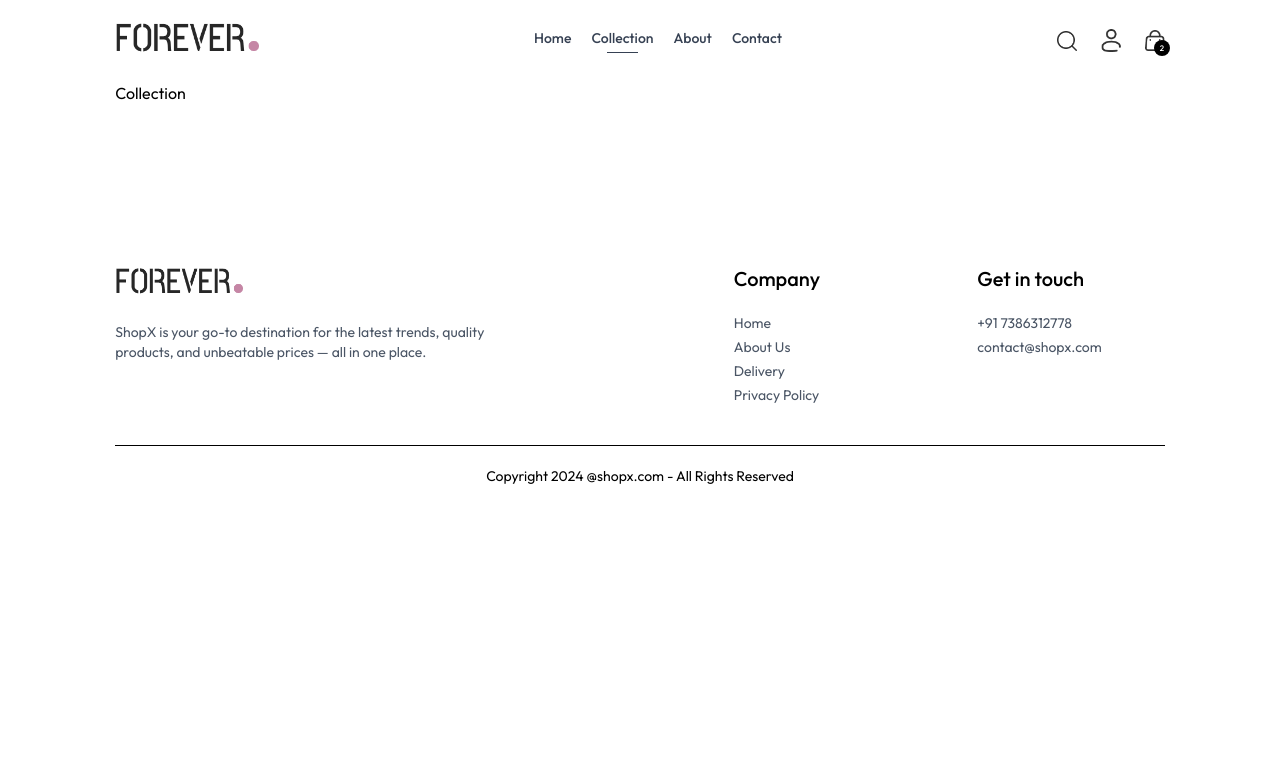
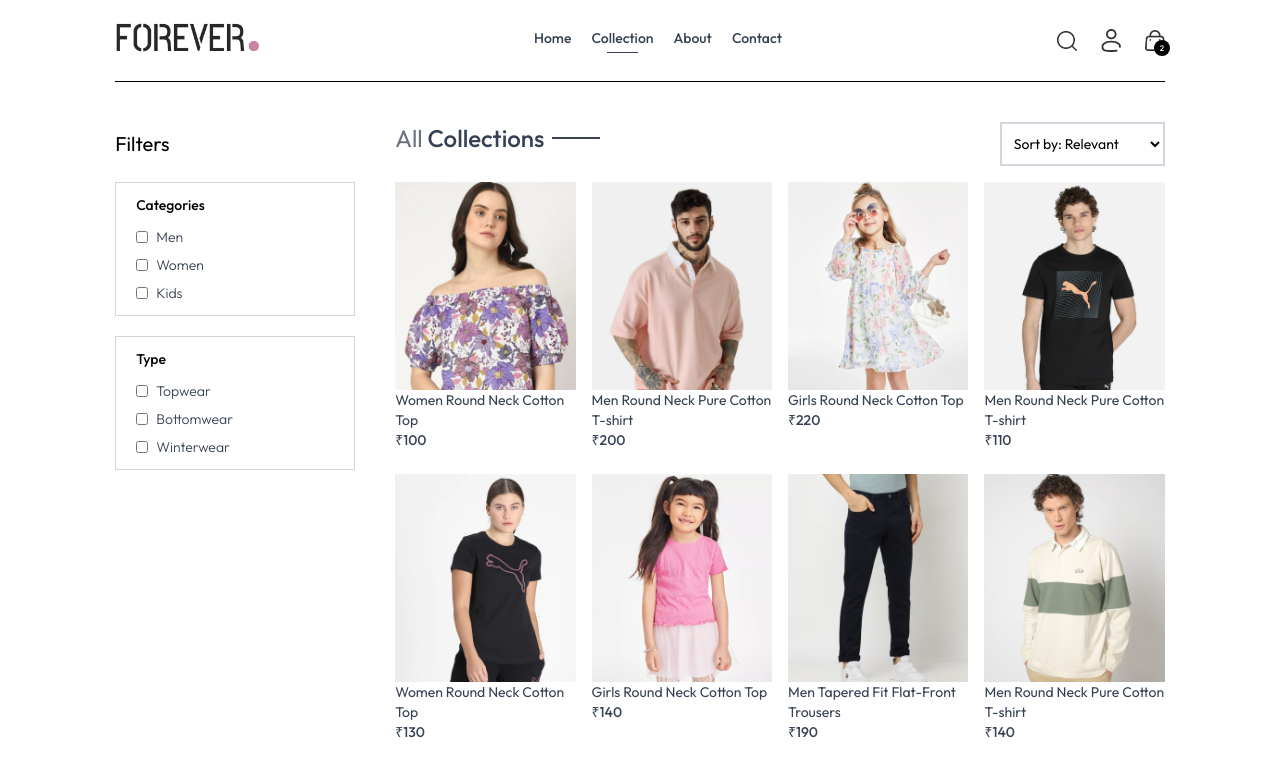
Before and after one commit to fumble-dev/shop-x, a React (Vite) app in the folder frontend/: page /collection in a window 1280 px wide. Shown: the top 764 px of the page. Built offline with nearby package versions, Linux system fonts and the light colour scheme.

Commit message:
collection page done

```diff
--- a/frontend/src/pages/Collection.jsx
+++ b/frontend/src/pages/Collection.jsx
@@ -1,9 +1,133 @@
-import React from 'react'
+import React, { useContext, useEffect, useState } from 'react'
+import { ShopContext } from '../context/ShopContext'
+import { assets } from '../assets/assets'
+import Title from '../components/Title'
+import ProductItem from '../components/ProductItem'
 
 const Collection = () => {
+
+  const { products } = useContext(ShopContext)
+  const [showFilter, setShowFilter] = useState(false)
+  const [filteredProducts, setFilteredProducts] = useState([])
+  const [category, setCategory] = useState([]);
+  const [subCategory, setSubCategory] = useState([])
+  const [sortType, setSortType] = useState('relevant')
+
+  const toggleCategory = (event) => {
+    if (category.includes(event.target.value)) {
+      setCategory(prev => prev.filter(item => item !== event.target.value))
+    } else {
+      setCategory(prev => [...prev, event.target.value])
+    }
+  }
+
+  const toggleSubCategory = (e) => {
+    if (subCategory.includes(e.target.value)) {
+      setSubCategory(prev => prev.filter(item => item !== event.target.value))
+    } else {
+      setSubCategory(prev => [...prev, e.target.value])
+    }
+  }
+
+  const applyFilter = () => {
+    let productsCopy = products.slice();
+    if (category.length > 0) {
+      productsCopy = productsCopy.filter(item => category.includes(item.category))
+    }
+    if (subCategory.length > 0) {
+      productsCopy = productsCopy.filter(item => subCategory.includes(item.subCategory))
+    }
+    setFilteredProducts(productsCopy)
+  }
+
+  const sortProduct = () => {
+    let fpCopy = filteredProducts.slice();
+    switch (sortType) {
+      case 'low-high':
+        setFilteredProducts(fpCopy.sort((a, b) => (a.price - b.price)))
+        break;
+      case 'high-low':
+        setFilteredProducts(fpCopy.sort((a, b) => (b.price - a.price)))
+        break;
+      default:
+        applyFilter()
+        break;
+    }
+  }
+
+  useEffect(() => {
+    applyFilter()
+  }, [category, subCategory])
+
+  useEffect(()=>{
+    sortProduct()
+  },[sortType])
+
   return (
-    <div>
-      Collection
+
+    <div className='flex flex-col sm:flex-row gap-1 sm:gap-10 pt-10 border-t'>
+      {/* filter */}
+      <div className='min-w-60'>
+        <p onClick={() => setShowFilter(!showFilter)} className='my-2 text-xl flex items-center cursor-pointer gap-2'>
+          Filters
+          <img src={assets.dropdown_icon} className={`h-3 sm:hidden ${showFilter ? 'rotate-90' : ''}`} alt="" />
+        </p>
+
+        {/* category */}
+        <div className={`border border-gray-300 pl-5 py-3 mt-6 ${showFilter ? '' : 'hidden'} sm:block`}>
+          <p className='mb-3 text-sm font-medium'>Categories</p>
+          <div className='flex flex-col gap-2 text-sm font-light text-gray-700'>
+            <p className='flex gap-2'>
+              <input type="checkbox" className='w-3' value={'Men'} onChange={toggleCategory} /> Men
+            </p>
+            <p className='flex gap-2'>
+              <input type="checkbox" className='w-3' value={'Women'} onChange={toggleCategory} /> Women
+            </p>
+            <p className='flex gap-2'>
+              <input type="checkbox" className='w-3' value={'Kids'} onChange={toggleCategory} /> Kids
+            </p>
+          </div>
+        </div>
+
+        {/* subcategory */}
+
+        <div className={`border border-gray-300 pl-5 py-3 my-5 ${showFilter ? '' : 'hidden'} sm:block`}>
+          <p className='mb-3 text-sm font-medium'>Type</p>
+          <div className='flex flex-col gap-2 text-sm font-light text-gray-700'>
+            <p className='flex gap-2'>
+              <input type="checkbox" className='w-3' value={'Topwear'} onChange={toggleSubCategory} /> Topwear
+            </p>
+            <p className='flex gap-2'>
+              <input type="checkbox" className='w-3' value={'Bottomwear'} onChange={toggleSubCategory} /> Bottomwear
+            </p>
+            <p className='flex gap-2'>
+              <input type="checkbox" className='w-3' value={'Winterwear'} onChange={toggleSubCategory} /> Winterwear
+            </p>
+          </div>
+        </div>
+      </div>
+
+      {/* right side */}
+
+      <div className="flex-1">
+        <div className='flex justify-between text-base sm:text-2xl mb-4'>
+          <Title text1={'All'} text2={'Collections'} />
+          <select onChange={(e) => setSortType(e.target.value)} className='border-2 border-gray-300 text-sm p-2'>
+            <option value="relevant">Sort by: Relevant</option>
+            <option value="low-high">Sort by: Low to High</option>
+            <option value="high-low">Sort by: High to Low</option>
+          </select>
+        </div>
+
+        <div className='grid grid-cols-2 md:grid-cols-3 lg:grid-cols-4 gap-4 gap-y-6'>
+          {
+            filteredProducts.map((item, index) => (
+              <ProductItem key={index} id={item._id} name={item.name} price={item.price} image={item.image} />
+            ))
+          }
+        </div>
+      </div>
+
     </div>
   )
 }
```
